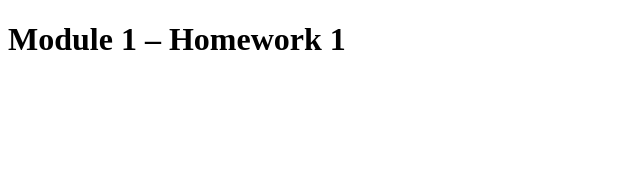
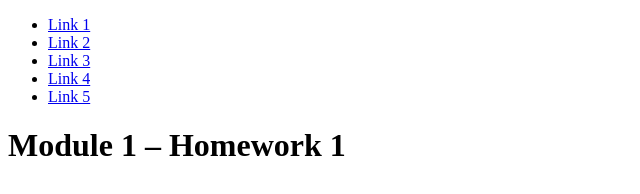
Before and after one commit to leannalrl/m1-hw1-lash-leanna, a plain HTML site: page index.html in a window 1280 px wide. Shown: the whole page, without its empty margins (0-640 px from the left). Drawn offline with Linux system fonts and the light colour scheme.

Commit message:
Added an unordered list with five list items.

```diff
--- a/index.html
+++ b/index.html
@@ -24,7 +24,13 @@
   <body>
 
     <nav>
-
+      <ul>
+						<li><a href="#">Link 1</a></li>
+						<li><a href="#">Link 2</a></li>
+						<li><a href="#">Link 3</a></li>
+            <li><a href="#">Link 4</a></li>
+            <li><a href="#">Link 5</a></li>
+			</ul>
 		</nav>
 
     <main>
```
